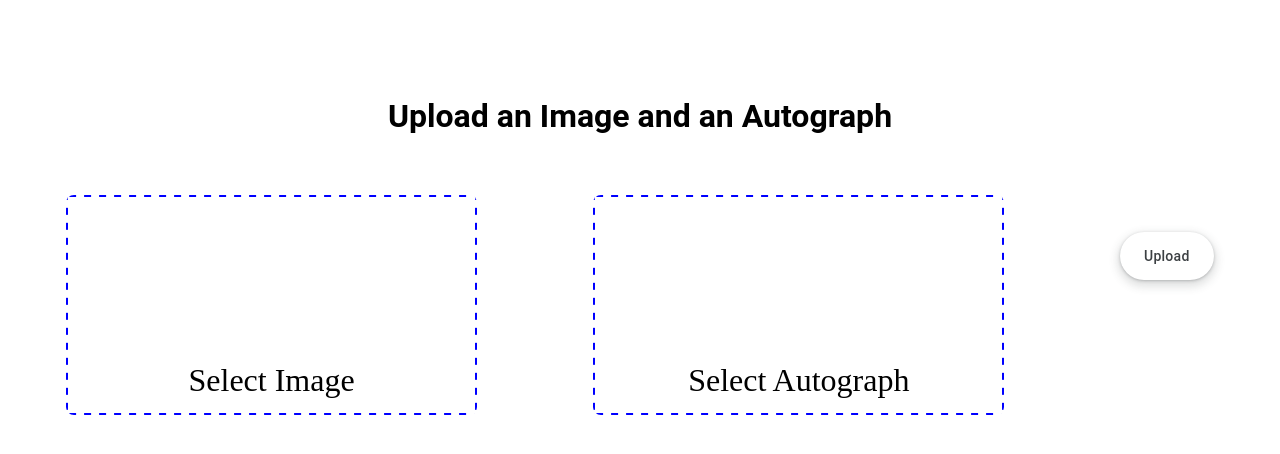
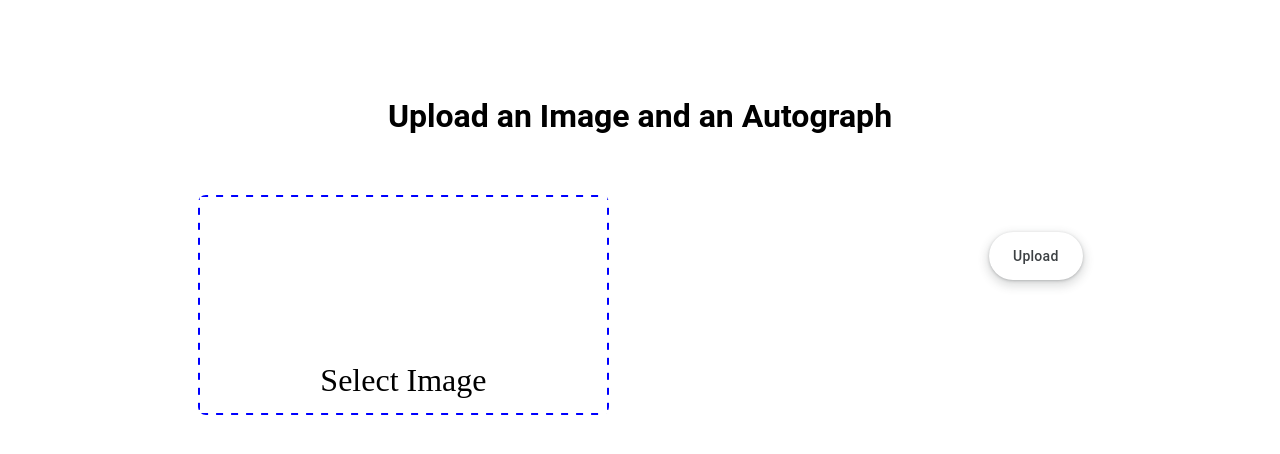
Before and after one commit to n1tr0maverick/auto-proto, a Flask app: page / in a window 1280 px wide. Shown: the part 65-519 px from the top of the page. Run offline with Flask 2, Linux system fonts and the light colour scheme.

Commit message:
remove autograph upload functionality and use default autograph instead

```diff
--- a/app.py
+++ b/app.py
@@ -16,20 +16,19 @@ def upload_form():
 
 @app.route('/', methods=['POST'])
 def upload_image():
-    if 'image' not in request.files or 'autograph' not in request.files:
+    if 'image' not in request.files:
         return 'No file part'
 
     image = request.files['image']
-    autograph = request.files['autograph']
 
-    if image.filename == '' or autograph.filename == '':
+    if image.filename == '':
         return 'No selected file'
 
     image_path = os.path.join(app.config['UPLOAD_FOLDER'], image.filename)
-    autograph_path = os.path.join(app.config['UPLOAD_FOLDER'], autograph.filename)
+    image.save(image_path)
 
-    image.save(image_path)
-    autograph.save(autograph_path)
+    # Use default autograph
+    autograph_path = 'static/autographs/image-nobg.png'  # Make sure this file exists
 
     # Open the images
     base_image = Image.open(image_path)
--- a/templates/upload.html
+++ b/templates/upload.html
@@ -204,10 +204,6 @@
             <div class="a1" onclick="document.getElementById('image').click()">Select Image</div>
             <input class="b2" type="file" name="image" id="image" required style="display: none;">
         </div>
-        <div class="i2" for="autograph">
-            <div class="a2" onclick="document.getElementById('autograph').click()">Select Autograph</div>
-            <input class="b1" type="file" name="autograph" id="autograph" required style="display: none;">
-        </div>
     <div class="d1"><input class="button-17" type="submit" value="Upload"></div>
     </form>
 </body>
```
Also changed, not shown: static/autographs/image-nobg.png (added), uploads/color_page (1).jpg (added), uploads/result.png.
